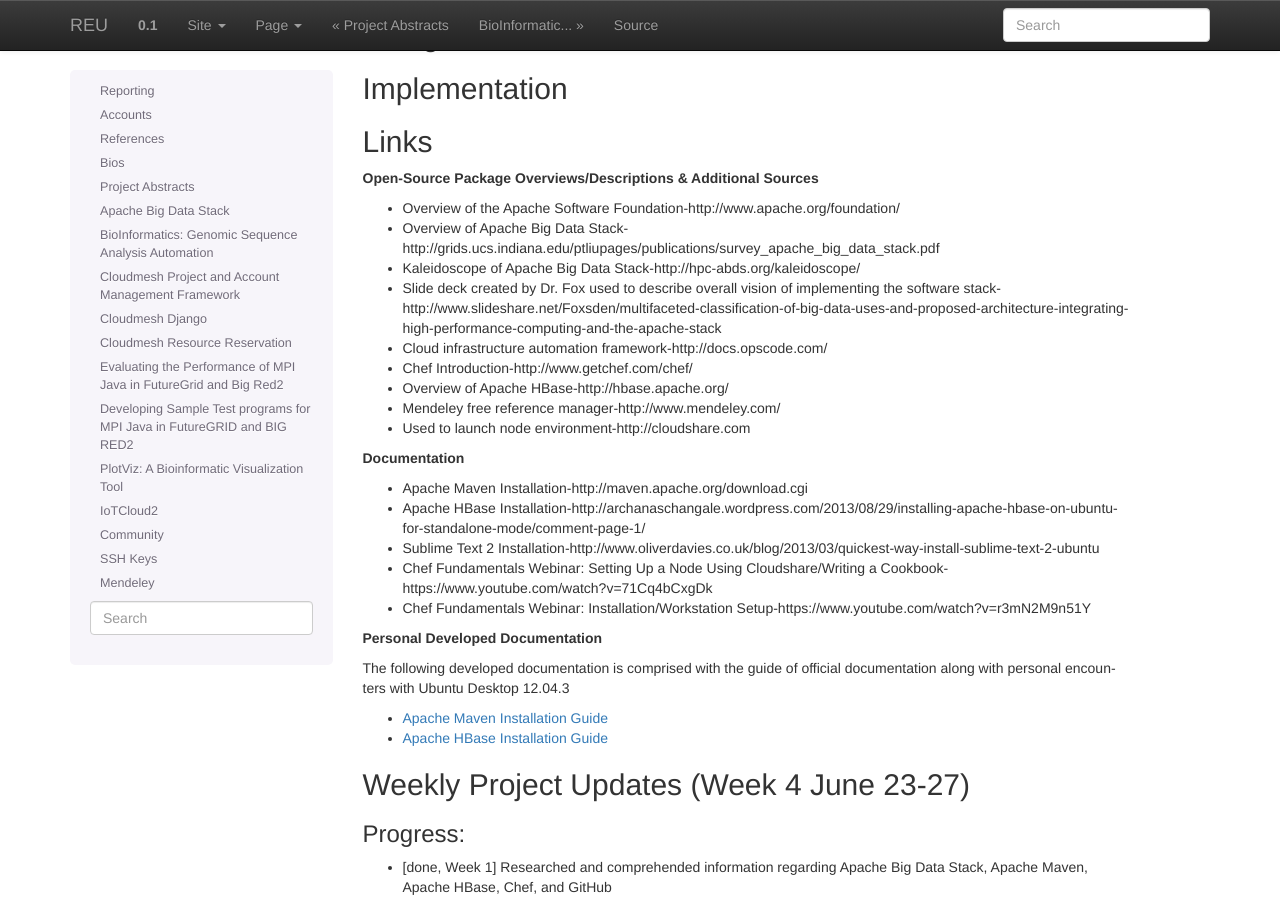
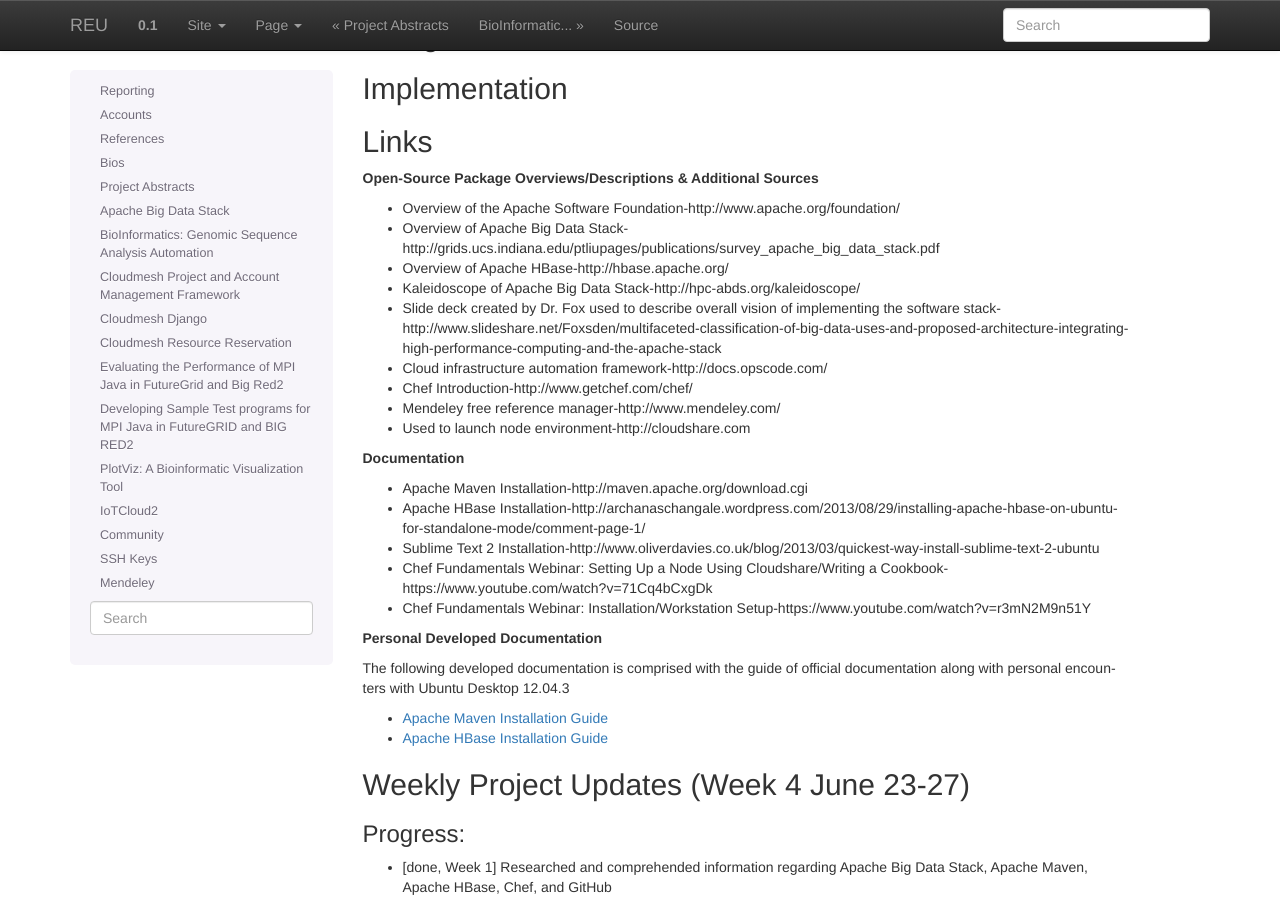
Before and after one commit to cloudmesh-project/reu-2014, a Sphinx documentation site: the page built from doc/source/projects/bigdata.rst, in a window 1280 px wide and 900 px high, scrolled down 537 px. Built offline with Sphinx 7.4.7, drawn with Linux system fonts in a browser that asks for light colours; part of the change alters nothing that is shown.

```diff
--- a/doc/source/projects/bigdata.rst
+++ b/doc/source/projects/bigdata.rst
@@ -36,6 +36,8 @@ Links
 
 * Overview of Apache Big Data Stack-http://grids.ucs.indiana.edu/ptliupages/publications/survey_apache_big_data_stack.pdf
 
+* Overview of Apache HBase-http://hbase.apache.org/
+
 * Kaleidoscope of Apache Big Data Stack-http://hpc-abds.org/kaleidoscope/
 
 * Slide deck created by Dr. Fox used to describe overall vision of implementing the software stack-http://www.slideshare.net/Foxsden/multifaceted-classification-of-big-data-uses-and-proposed-architecture-integrating-high-performance-computing-and-the-apache-stack
@@ -43,8 +45,6 @@ Links
 * Cloud infrastructure automation framework-http://docs.opscode.com/
 
 * Chef Introduction-http://www.getchef.com/chef/
-
-* Overview of Apache HBase-http://hbase.apache.org/
 
 * Mendeley free reference manager-http://www.mendeley.com/
 
```
